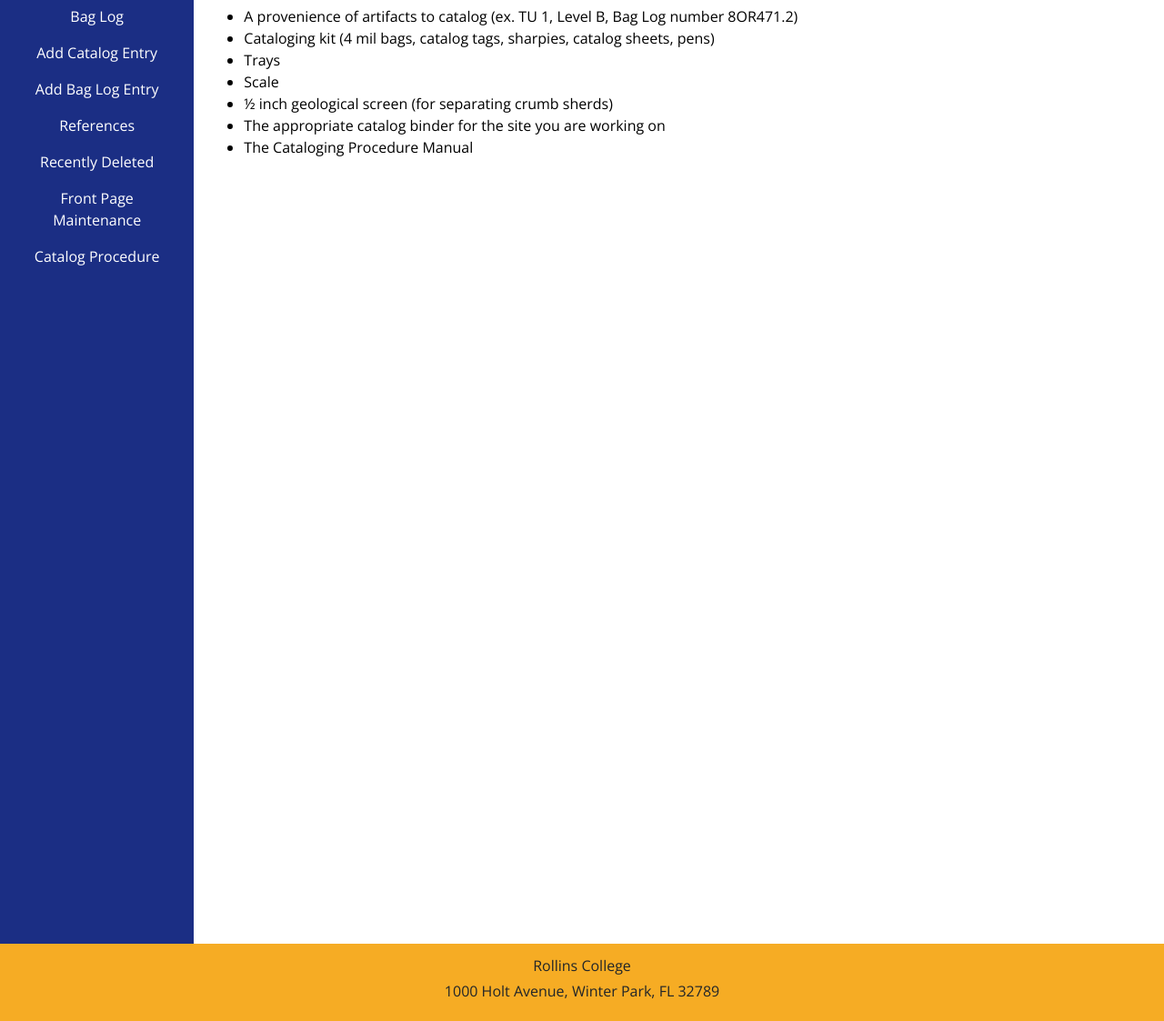
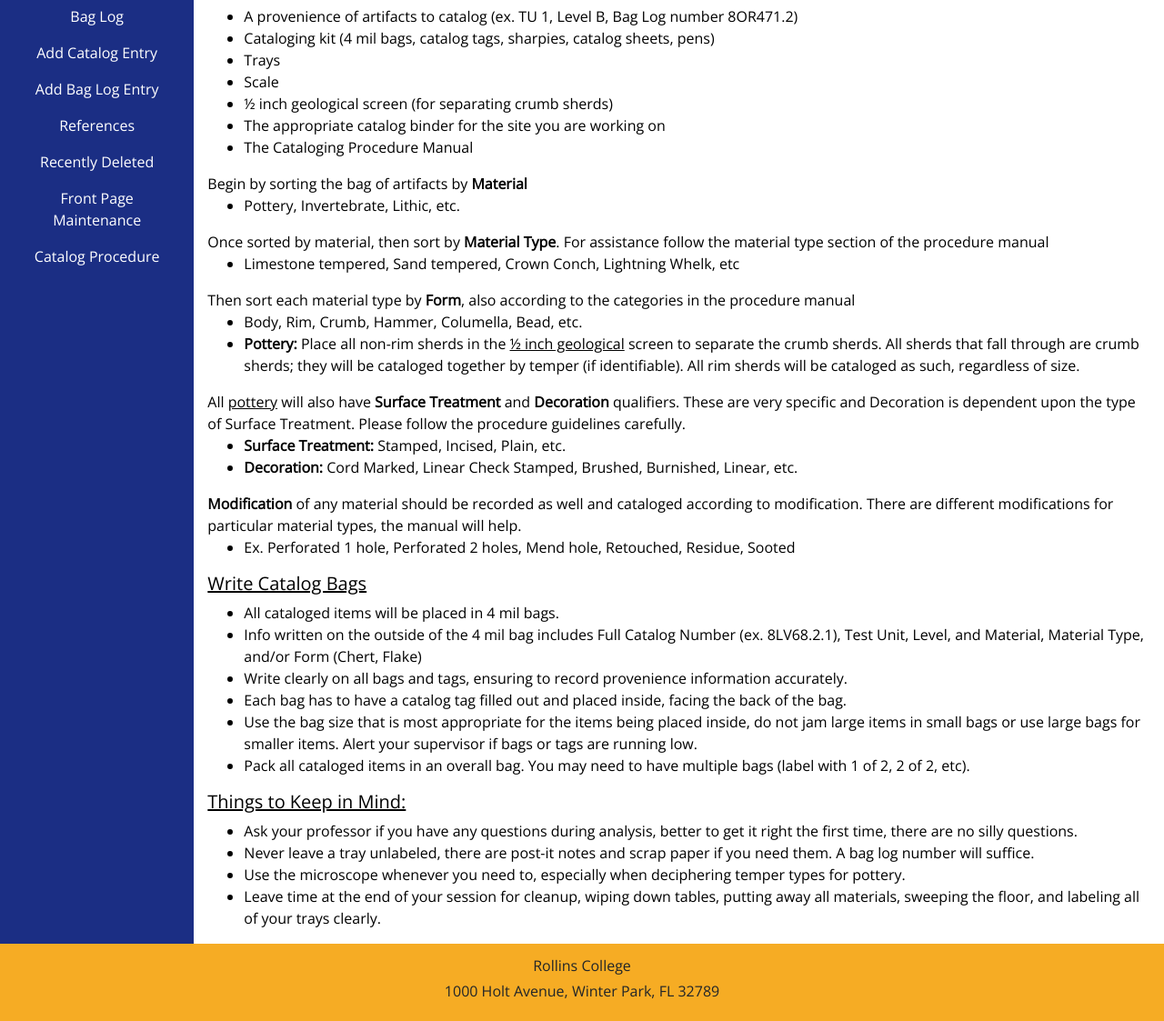
Before and after one commit to AADeLucia/cms-capstone-archae-catalog, a PHP site: page /admin_site/catalog_procedure.php in a window 1280 px wide. Shown: the part 248-1371 px from the top of the page at 91% size. Run offline with PHP 8.4, Linux system fonts and the light colour scheme; some libraries are stand-ins or nearby versions.

Commit message:
Created the Catalog Procedure page

```diff
--- a/admin_site/catalog_procedure.php
+++ b/admin_site/catalog_procedure.php
@@ -25,6 +25,47 @@
                 <li>The appropriate catalog binder for the site you are working on</li>
                 <li>The Cataloging Procedure Manual</li>
               </ul>
+              Begin by sorting the bag of artifacts by <b>Material</b>
+              <ul>
+                <li>Pottery, Invertebrate, Lithic, etc.</li>
+              </ul>
+              Once sorted by material, then sort by <b>Material Type</b>. For assistance follow the material type section of the procedure manual
+              <ul>
+                <li>Limestone tempered, Sand tempered, Crown Conch, Lightning Whelk, etc</li>
+              </ul>
+              Then sort each material type by <b>Form</b>, also according to the categories in the procedure manual
+              <ul>
+                <li>Body, Rim, Crumb, Hammer, Columella, Bead, etc.</li>
+                <li><b>Pottery:</b> Place all non-rim sherds in the <u>½ inch geological</u> screen to separate the crumb sherds. All sherds that fall through are crumb sherds; they will be cataloged together by temper (if identifiable). All rim sherds will be cataloged as such, regardless of size.</li>
+              </ul>
+              All <u>pottery</u> will also have <b>Surface Treatment</b> and <b>Decoration</b> qualifiers. These are very specific and Decoration is dependent upon the type of Surface Treatment. Please follow the procedure guidelines carefully.
+              <ul>
+                <li><b>Surface Treatment:</b> Stamped, Incised, Plain, etc.</li>
+                <li><b>Decoration:</b> Cord Marked, Linear Check Stamped, Brushed, Burnished, Linear, etc.</li>
+              </ul>
+              <b>Modification</b> of any material should be recorded as well and cataloged according to modification. There are different modifications for particular material types, the manual will help.
+              <ul>
+                <li>Ex. Perforated 1 hole, Perforated 2 holes, Mend hole, Retouched, Residue, Sooted</li>
+              </ul>
+              <h5><u>Write Catalog Bags</u></h5>
+              <ul>
+                <li>All cataloged items will be placed in 4 mil bags.</li>
+                <li>Info written on the outside of the 4 mil bag includes Full Catalog Number (ex. 8LV68.2.1), Test Unit, Level, and Material, Material Type, and/or Form (Chert, Flake)</li>
+                <li>Write clearly on all bags and tags, ensuring to record provenience information accurately.</li>
+                <li>Each bag has to have a catalog tag filled out and placed inside, facing the back of the bag.</li>
+                <li>Use the bag size that is most appropriate for the items being placed inside, do not jam large items in small bags or use large bags for smaller items. Alert your supervisor if bags or tags are running low.</li>
+                <li>Pack all cataloged items in an overall bag. You may need to have multiple bags (label with 1 of 2, 2 of 2, etc).</li>
+              </ul>
+              <h5><u>Things to Keep in Mind:</u></h5>
+              <ul>
+                <li>Ask your professor if you have any questions during analysis, better to get it right the first time, there are no silly questions.</li>
+                <li>Never leave a tray unlabeled, there are post-it notes and scrap paper if you need them. A bag log number will suffice.</li>
+                <li>Use the microscope whenever you need to, especially when deciphering temper types for pottery.</li>
+                <li>Leave time at the end of your session for cleanup, wiping down tables, putting away all materials, sweeping the floor, and labeling all of your trays clearly.</li>
+              </ul>
+
+
+
 
           </div>
     </div>
```
